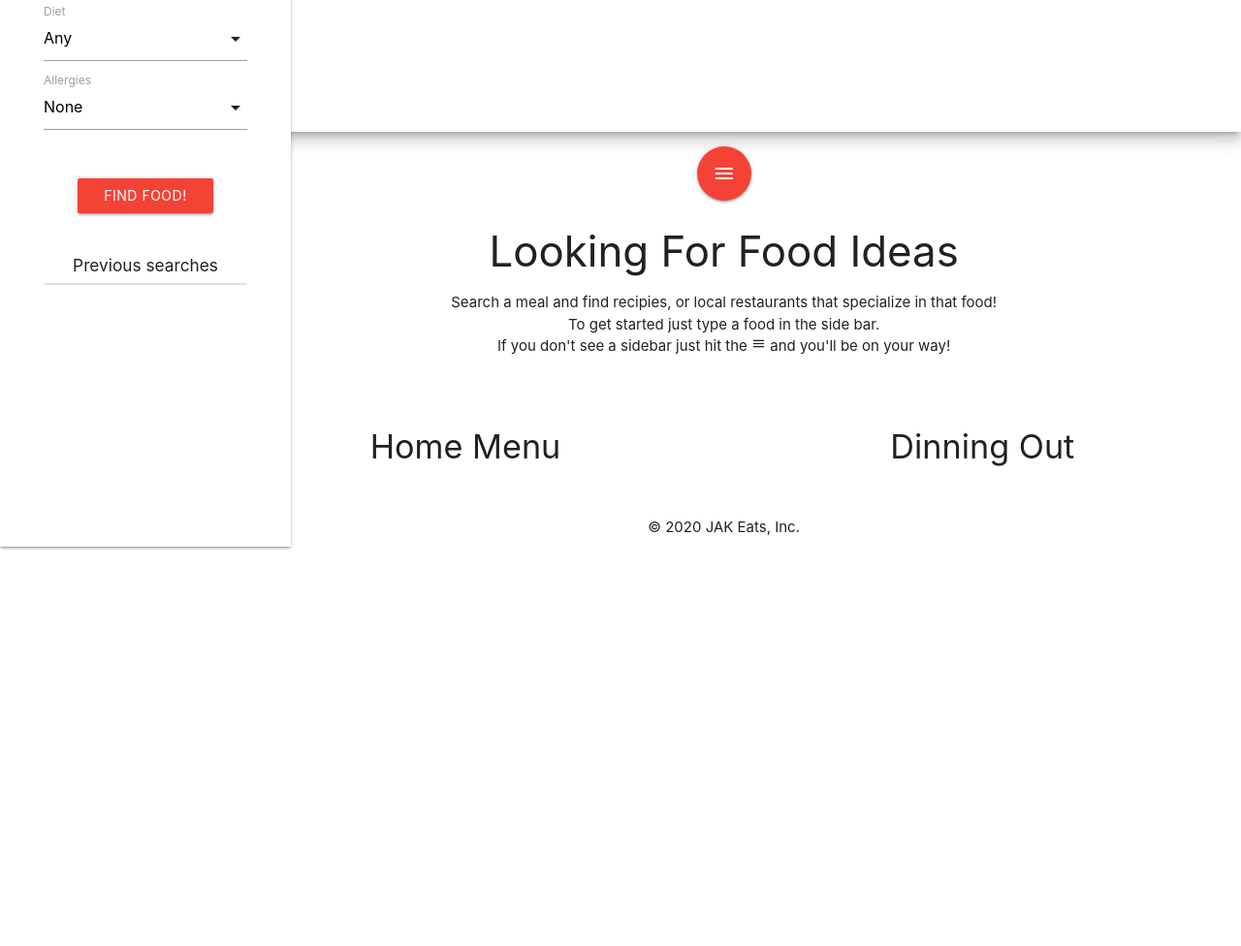
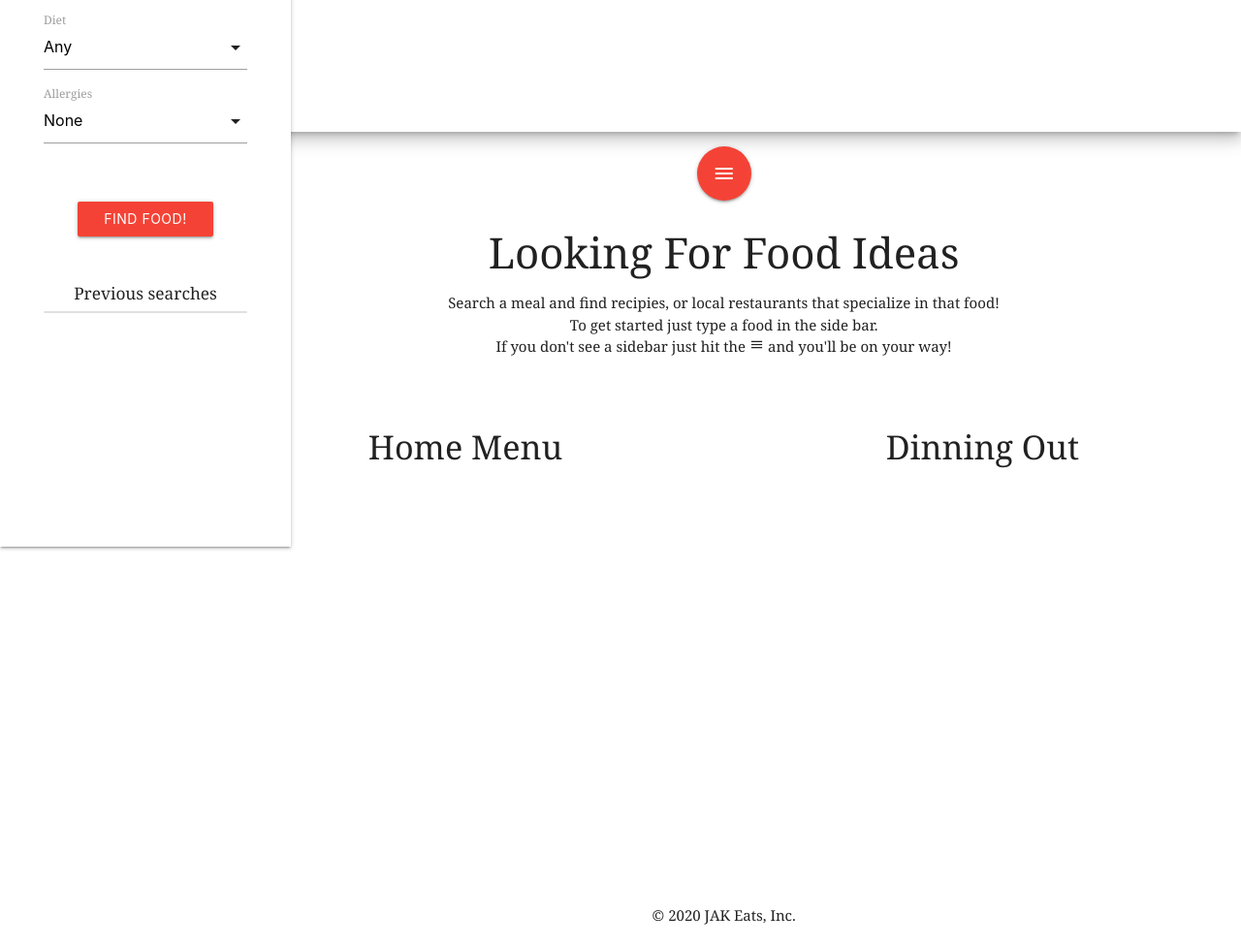
Before and after one commit to ktrnthsnr/JAK-eats, a plain HTML site: page index.html in a window 1280 px wide. Shown: the part 296-1272 px from the top of the page at 97% size. Before the commit the page ends 872 px from the top, so only its background shows below. Drawn offline with nearby package versions, Linux system fonts and the light colour scheme; a script that the page names is missing.

Commit message:
added css to master

```diff
--- a/assets/css/style.css
+++ b/assets/css/style.css
@@ -1,3 +1,20 @@
+
+body {
+  font-family: Georgia, 'Times New Roman', Times, serif;
+}
+
 #food-search, .input-field {
-  margin: 25px 0;
+  margin: 30px 0;
 }
+
+/* ------------------GOOGLE MAPS API-------------------*/
+
+
+#GoogleMap {
+  height: 900px;
+  width: 75%;
+  float: right;
+  border: black 1px;
+  max-height: 400px;
+  min-width: 400px;
+}
```
